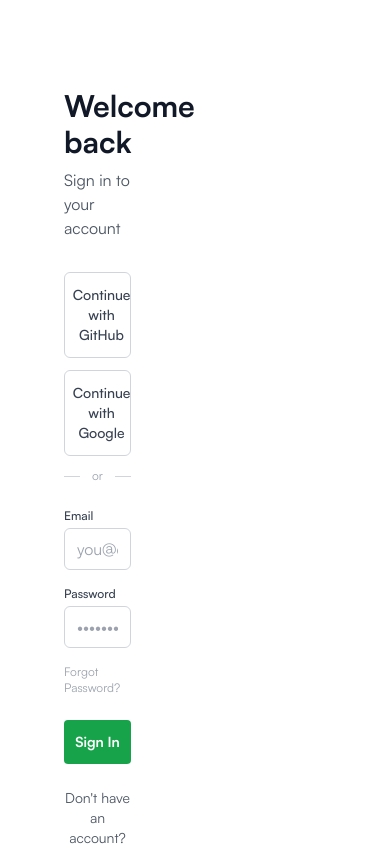
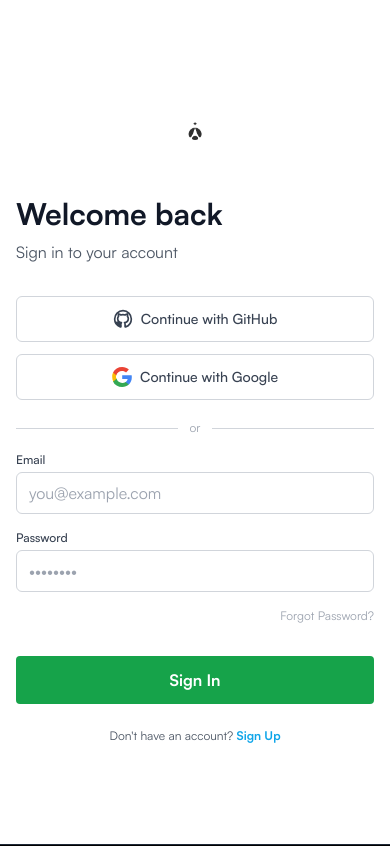
Before and after one commit to SenpaiiSaint/Willow, a Next.js app: page /signin in a window 390 px wide. Shown: the top 846 px of the page. Built offline with nearby package versions, Linux system fonts and the light colour scheme.

Commit message:
responsiveness on smaller screens

```diff
--- a/app/signin/page.tsx
+++ b/app/signin/page.tsx
@@ -135,19 +135,19 @@ export default function SignInPage() {
   };
 
   return (
-    <div className="flex min-h-screen">
+    <div className="flex flex-col md:flex-row min-h-screen">
       {/* Left Side - Login form */}
-      <div className="w-1/2 bg-white flex flex-col justify-center px-16 py-12">
+      <div className="w-full md:w-1/2 bg-white flex flex-col justify-center px-4 py-8 sm:px-8 md:px-16 md:py-12 min-h-screen md:min-h-0">
         <div className="max-w-md mx-auto w-full">
-          <div className="mb-10 flex justify-center">
-            <div className="relative w-60 h-30 sm:w-56 sm:h-24 md:w-64 md:h-28 lg:w-80 lg:h-32">
+          <div className="mb-8 flex justify-center">
+            <div className="relative w-32 h-16 sm:w-40 sm:h-20 md:w-56 md:h-24 lg:w-64 lg:h-28">
               <Image
                 src="/logos/logo5.png"
                 alt="Homvana"
                 fill
                 style={{ objectFit: 'contain' }}
                 priority
-                sizes="(max-width: 640px) 192px, (max-width: 768px) 224px, (max-width: 1024px) 256px, 320px"
+                sizes="(max-width: 640px) 128px, (max-width: 768px) 160px, (max-width: 1024px) 224px, 256px"
               />
             </div>
           </div>
@@ -199,9 +199,9 @@ export default function SignInPage() {
             Continue with Google
           </button>
 
-          <div className="relative mb-6 flex items-center text-gray-400">
+          <div className="relative mb-4 mt-5 flex items-center text-gray-400 text-xs sm:text-sm">
             <div className="flex-grow border-t border-gray-300"></div>
-            <span className="mx-3 text-xs">or</span>
+            <span className="mx-3">or</span>
             <div className="flex-grow border-t border-gray-300"></div>
           </div>
 
@@ -246,13 +246,13 @@ export default function SignInPage() {
             <button
               type="submit"
               disabled={loading}
-              className="w-full rounded bg-green-600 py-3 text-sm font-semibold text-white hover:bg-green-700 disabled:cursor-not-allowed disabled:opacity-50"
+              className="w-full rounded bg-green-600 py-3 text-base sm:text-sm font-semibold text-white hover:bg-green-700 disabled:cursor-not-allowed disabled:opacity-50 mt-2"
             >
               {loading ? 'Signing in...' : 'Sign In'}
             </button>
           </form>
 
-          <p className="mt-6 text-center text-sm text-gray-600">
+          <p className="mt-6 text-center text-xs sm:text-sm text-gray-600">
             Don&apos;t have an account?{' '}
             <Link href="/signup" className="font-semibold text-sky-500 hover:underline">
               Sign Up
--- a/app/signup/page.tsx
+++ b/app/signup/page.tsx
@@ -135,19 +135,19 @@ export default function RegisterPage() {
   };
 
   return (
-    <div className="flex min-h-screen">
+    <div className="flex flex-col md:flex-row min-h-screen">
       {/* Left Side - Registration form */}
-      <div className="w-1/2 bg-white flex flex-col justify-center px-16 py-12">
+      <div className="w-full md:w-1/2 bg-white flex flex-col justify-center px-4 py-8 sm:px-8 md:px-16 md:py-12 min-h-screen md:min-h-0">
         <div className="max-w-md mx-auto w-full">
-          <div className="mb-10 flex justify-center">
-            <div className="relative w-60 h-30 sm:w-56 sm:h-24 md:w-64 md:h-28 lg:w-80 lg:h-32">
+          <div className="mb-8 flex justify-center">
+            <div className="relative w-32 h-16 sm:w-40 sm:h-20 md:w-56 md:h-24 lg:w-64 lg:h-28">
               <Image
                 src="/logos/logo5.png"
                 alt="Homvana"
                 fill
-                style={{ objectFit: "contain" }}
+                style={{ objectFit: 'contain' }}
                 priority
-                sizes="(max-width: 640px) 192px, (max-width: 768px) 224px, (max-width: 1024px) 256px, 320px"
+                sizes="(max-width: 640px) 128px, (max-width: 768px) 160px, (max-width: 1024px) 224px, 256px"
               />
             </div>
           </div>
@@ -199,9 +199,9 @@ export default function RegisterPage() {
             Continue with Google
           </button>
 
-          <div className="relative mb-6 flex items-center text-gray-400">
+          <div className="relative mb-4 mt-5 flex items-center text-gray-400 text-xs sm:text-sm">
             <div className="flex-grow border-t border-gray-300"></div>
-            <span className="mx-3 text-xs">or</span>
+            <span className="mx-3">or</span>
             <div className="flex-grow border-t border-gray-300"></div>
           </div>
 
@@ -239,15 +239,15 @@ export default function RegisterPage() {
             <button
               type="submit"
               disabled={loading}
-              className="w-full rounded bg-green-600 py-3 text-sm font-semibold text-white hover:bg-green-700 disabled:cursor-not-allowed disabled:opacity-50"
+              className="w-full rounded bg-green-600 py-3 text-base sm:text-sm font-semibold text-white hover:bg-green-700 disabled:cursor-not-allowed disabled:opacity-50 mt-2"
             >
               {loading ? 'Signing up...' : 'Sign Up'}
             </button>
           </form>
 
-          <p className="mt-6 text-center text-sm text-gray-600">
+          <p className="mt-6 text-center text-xs sm:text-sm text-gray-600">
             Have an account?{' '}
-            <Link href="/signin" className="font-semibold text-sky-500 hover:underline">
+            <Link href="/signIn" className="font-semibold text-sky-500 hover:underline">
               Sign In
             </Link>
           </p>
```
